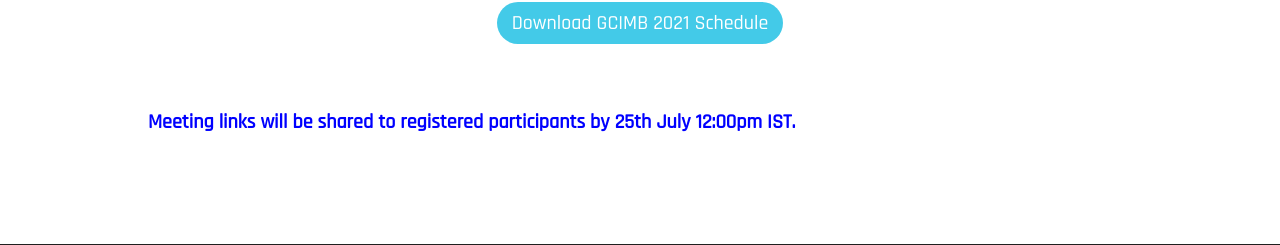
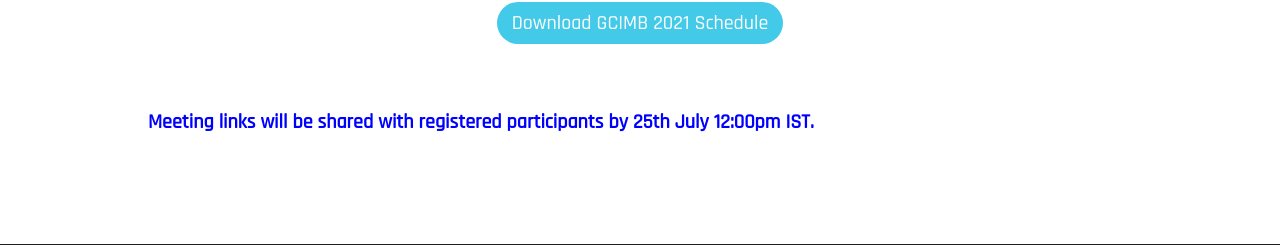
Before and after one commit to touqeer121/nitwConference-live, a Django app: page /programme-schedule/ in a window 1280 px wide. Shown: the part 2179-2424 px from the top of the page. Run offline with Django 3.2, Linux system fonts and the light colour scheme; parts of the project's set-up code (start-up, migrations or seed data) failed here and were passed over; some libraries are stand-ins or nearby versions; some web fonts are replaced.

Commit message:
updated schedule 6

```diff
--- a/templates/programme_schedule.html
+++ b/templates/programme_schedule.html
@@ -42,7 +42,7 @@
 
             <p class="my-content" style="color:blue">
                 <b>
-                    Meeting links will be shared to registered participants by 25th July 12:00pm IST.
+                    Meeting links will be shared with registered participants by 25th July 12:00pm IST.
                 </b>
             </p>
             <br><br><br>
```
